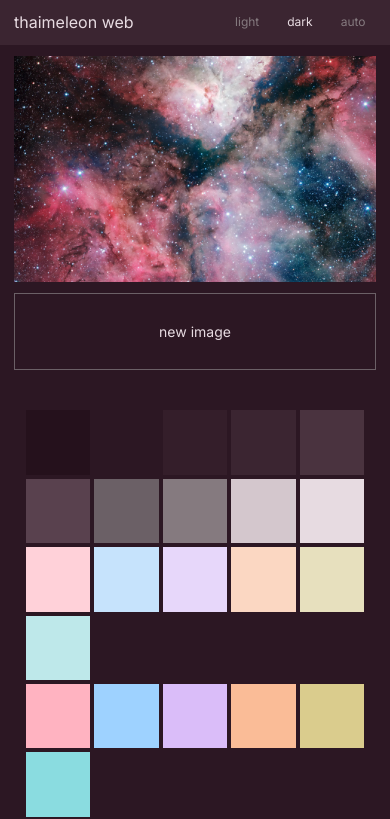
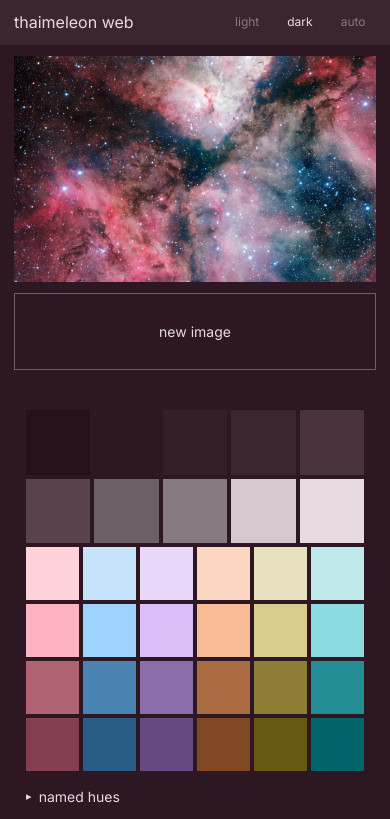
Before and after one commit to pbun206/thaimeleon_web, a React (Vite) app in the folder web/: page / in a window 390 px wide. Shown: the top 819 px of the page. Built offline with nearby package versions, Linux system fonts and the light colour scheme.

Commit message:
fix: make rows split up correctly

```diff
--- a/web/src/styles.css
+++ b/web/src/styles.css
@@ -379,8 +379,8 @@ button:disabled {
   margin: 0;
 }
 
-@media (max-width: 480px) {
-  .row {
+@media (max-width: 700px) {
+  .scheme > .row:first-child {
     display: grid;
     grid-template-columns: repeat(5, 1fr);
   }
```
